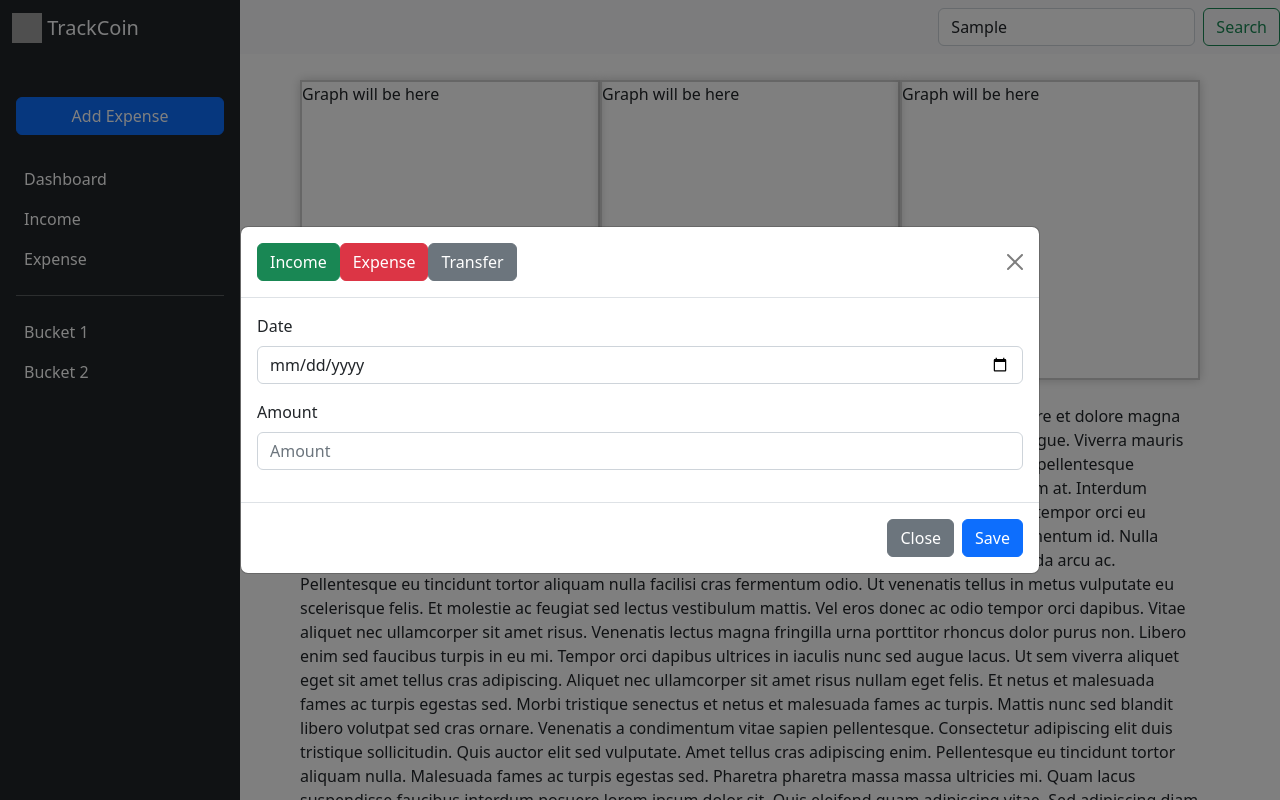
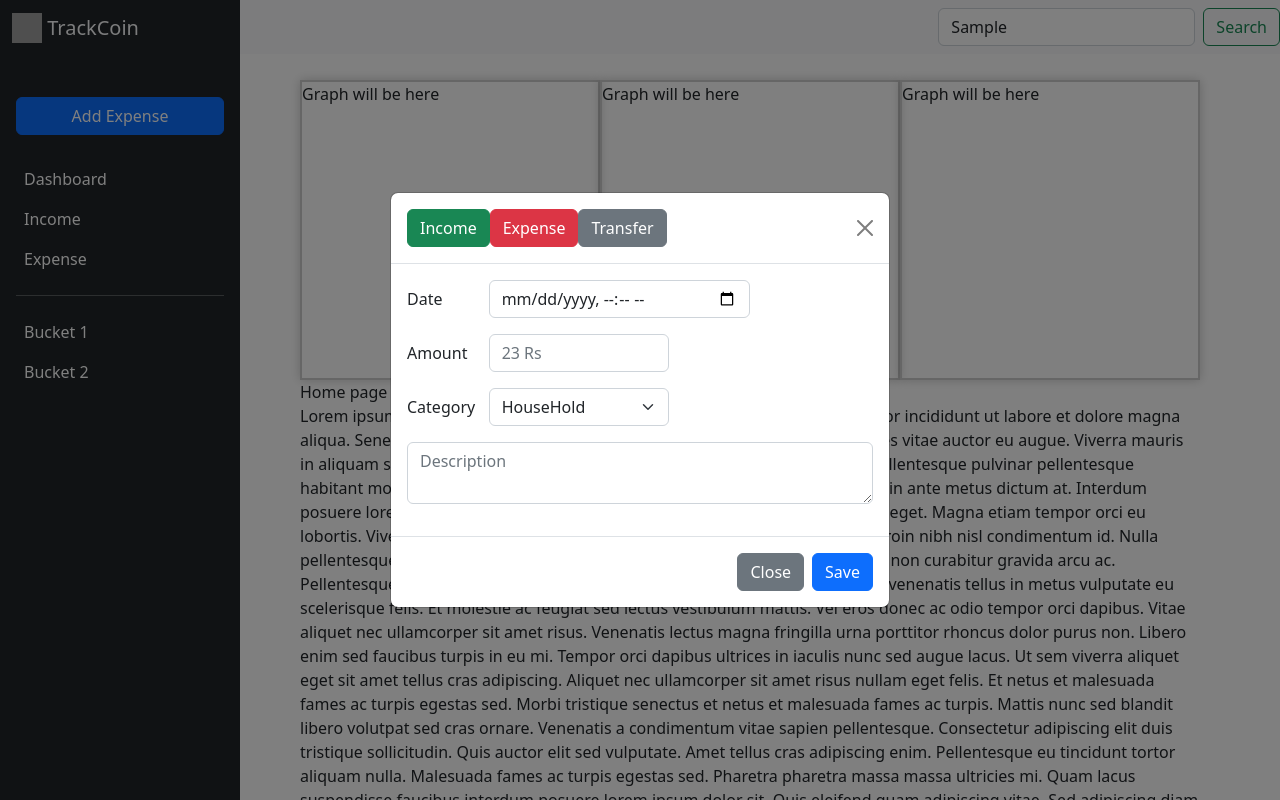
Before and after one commit to evin-wilson/expense-manager, a React (Create React App) app: page / in a window 1280 px wide. Both pictures are taken after typing "Sample" into the empty fields and a click on the button "Add Expense". Shown: the top 800 px of the page. Built offline with nearby package versions, Linux system fonts and the light colour scheme; grey boxes are pictures that could not be loaded.

Commit message:
updated the form

```diff
--- a/src/compontent/ExpenseModal.jsx
+++ b/src/compontent/ExpenseModal.jsx
@@ -1,12 +1,26 @@
 import Button from 'react-bootstrap/Button';
 import Modal from 'react-bootstrap/Modal';
 import Form from 'react-bootstrap/Form';
+import InputGroup from 'react-bootstrap/InputGroup';
+import { useState } from 'react';
+import Row from 'react-bootstrap/Row';
+import Col from 'react-bootstrap/Col';
 
 const ExpenseModal = (props) => {
+  const [formData, setFormData] = useState({
+    date: new Date().toISOString().substr(0, 10),
+    time: new Date().toLocaleTimeString(),
+  });
+
+  const handleInputChange = (e) => {
+    const { name, value } = e.target;
+    setFormData({ ...formData, [name]: value });
+  };
+
   return (
     <Modal
       {...props}
-      size='lg'
+      size='md'
       aria-labelledby='contained-modal-title-vcenter'
       centered
     >
@@ -17,13 +31,43 @@ const ExpenseModal = (props) => {
       </Modal.Header>
       <Modal.Body>
         <Form>
-          <Form.Group className='mb-3' controlId='formBasicEmail'>
-            <Form.Label>Date</Form.Label>
-            <Form.Control type='date' />
+          <Form.Group as={Row} className='mb-3' controlId='formBasicEmail'>
+            <Form.Label column sm={2}>
+              Date
+            </Form.Label>
+            <Col sm={7}>
+              <InputGroup>
+                <Form.Control
+                  onChange={handleInputChange}
+                  placeholder={formData.date}
+                  type='datetime-local'
+                />
+              </InputGroup>
+            </Col>
           </Form.Group>
-          <Form.Group className='mb-3' controlId='formBasicPassword'>
-            <Form.Label>Amount</Form.Label>
-            <Form.Control type='number' placeholder='Amount' />
+          <Form.Group as={Row} className='mb-3' controlId='amount'>
+            <Form.Label column sm={2}>
+              Amount
+            </Form.Label>
+            <Col sm={5}>
+              <Form.Control type='number' placeholder='23 Rs' />
+            </Col>
+          </Form.Group>
+          <Form.Group as={Row} className='mb-3' controlId='category'>
+            <Form.Label column sm={2}>
+              Category
+            </Form.Label>
+            <Col sm={5}>
+              <Form.Select aria-label='Default select example'>
+                <option>HouseHold</option>
+                <option value='1'>Food</option>
+                <option value='2'>Debt</option>
+                <option value='3'>something</option>
+              </Form.Select>
+            </Col>
+          </Form.Group>
+          <Form.Group className='mb-3' controlId='description'>
+            <Form.Control as='textarea' placeholder='Description' />
           </Form.Group>
         </Form>
       </Modal.Body>
```
